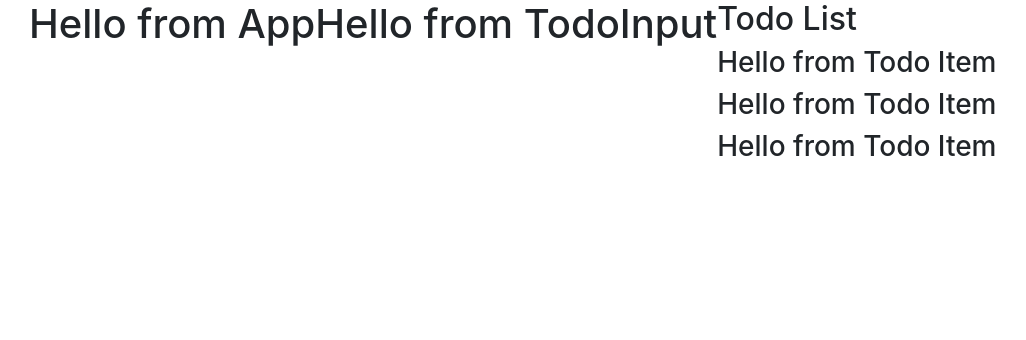
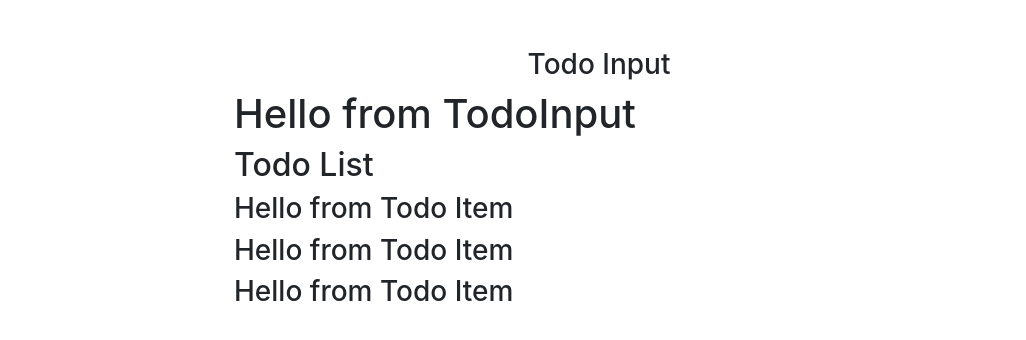
Before and after one commit to farcs/react-todo-list, a React (Create React App) app: page / in a window 1280 px wide. Shown: the top 340 px of the page, without its empty margins (41-1067 px from the left). Built offline with nearby package versions, Linux system fonts and the light colour scheme.

Commit message:
App component structure

```diff
--- a/public/index.html
+++ b/public/index.html
@@ -24,6 +24,11 @@
       work correctly both with client-side routing and a non-root public URL.
       Learn how to configure a non-root public URL by running `npm run build`.
     -->
+    <!-- Font Awesome -->
+    <script
+      src="https://kit.fontawesome.com/81af5583ee.js"
+      crossorigin="anonymous"
+    ></script>
     <title>ToDo List</title>
   </head>
   <body>
--- a/src/App.js
+++ b/src/App.js
@@ -1,20 +1,59 @@
-import React from 'react'
-// import uuid from 'uuid'
+import React, { Component } from 'react'
+import { v4 as uuidv4 } from 'uuid'
 import 'bootstrap/dist/css/bootstrap.min.css'
 import TodoInput from './components/TodoInput'
 import TodoList from './components/TodoList'
 //  let's see the vs-code github integration
 
-function App() {
-  return (
-    <div className='container'>
-      <div className='row'>
-        <h1>Hello from App</h1>
-        <TodoInput />
-        <TodoList />
+class App extends Component {
+  state = {
+    items: [
+      { id: 1, title: 'wake up' },
+      { id: 2, title: 'eat breakfast' },
+      { id: 3, title: 'do stuff' },
+    ],
+    id: uuidv4(),
+    item: '',
+    editItem: false,
+  }
+  handleChange = (e) => {
+    console.log('handleChange')
+  }
+  handleSubmit = (e) => {
+    console.log('handleSubmit')
+  }
+  clearList = () => {
+    console.log('clearList')
+  }
+  handleDelete = (id) => {
+    console.log(`handleDelete ${id}`)
+  }
+  handleEdit = (id) => {
+    console.log(`handleEdit ${id}`)
+  }
+  render() {
+    return (
+      <div className='container'>
+        <div className='row'>
+          <div className='col-10 mx-auto col-md-8 mt-5'>
+            <h3 className='text-capitalize text-center'>Todo Input</h3>
+            <TodoInput
+              item={this.state.item}
+              handleChange={this.handleChange}
+              handleSubmit={this.handleSubmit}
+              editItem={this.state.editItem}
+            />
+            <TodoList
+              items={this.state.items}
+              clearList={this.clearList}
+              handleDelete={this.handleDelete}
+              handleEdit={this.handleEdit}
+            />
+          </div>
+        </div>
       </div>
-    </div>
-  )
+    )
+  }
 }
 
 export default App
```
